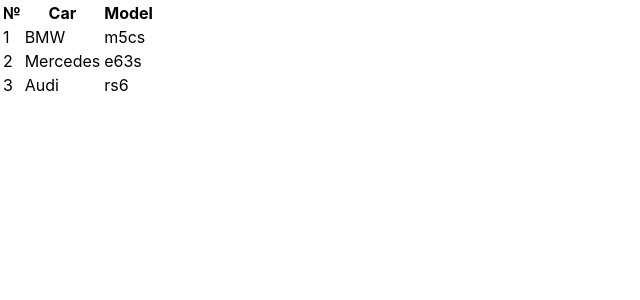
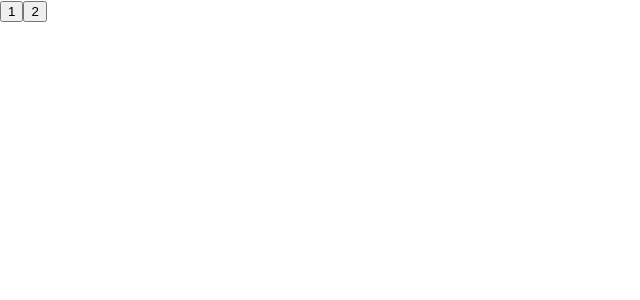
Before and after one commit to VladimirSimonenko1986/microtaski, a React (Create React App) app: page / in a window 1280 px wide. Shown: the top 300 px of the page, without its empty margins (0-640 px from the left). Built offline with nearby package versions, Linux system fonts and the light colour scheme.

Commit message:
lesson button-1

```diff
--- a/src/App.tsx
+++ b/src/App.tsx
@@ -1,18 +1,40 @@
-import React, {useState} from 'react';
+import React, {MouseEvent} from 'react';
 import logo from './logo.svg';
 import './App.css';
-import {NewComponent} from "./NewComponent";
+import {NewComponent, topCars} from "./NewComponent";
 
 
 function App() {
-    const topCars = [
-        {manufacturer:'BMW', model:'m5cs'},
-        {manufacturer:'Mercedes', model:'e63s'},
-        {manufacturer:'Audi', model:'rs6'}
-    ]
+
+    // const myFirstSubscriber=(event: MouseEvent<HTMLButtonElement>)=> {
+    //     console.log('Hello i am Vasya!')
+    // }
+    // const mySecondSubscriber=()=> {
+    //     console.log('Hello i am Ivan!')
+    // }
+
+    // const onClickHandler = (name: string) => {
+    //     console.log(name);
+    // }
+
+    const foo1=()=>{
+        console.log(100200)
+    }
+
+    const foo2=(num: number)=>{
+        console.log(num)
+    }
+
     return (
         <>
-           <NewComponent topCars={topCars}/>
+            {/*<NewComponent topCars={topCars}/>*/}
+
+            {/*<button onClick={(event: MouseEvent<HTMLButtonElement>)=>onClickHandler('Vasya')}>MyYouTubeChannel-1</button>*/}
+            {/*<button onClick={(event: MouseEvent<HTMLButtonElement>)=>onClickHandler('Ivan')}>MyYouTubeChannel-2</button>*/}
+            {/*<button onClick={()=>onClickHandler('some info')}>MyYouTubeChannel-2</button>*/}
+
+            <button onClick={foo1}>1</button>
+            <button onClick={()=>foo2(100200)}>2</button>
         </>
     );
 }
--- a/src/NewComponent.tsx
+++ b/src/NewComponent.tsx
@@ -9,18 +9,26 @@
     model: string
 }
 
+export const topCars = [
+    {manufacturer: 'BMW', model: 'm5cs'},
+    {manufacturer: 'Mercedes', model: 'e63s'},
+    {manufacturer: 'Audi', model: 'rs6'}
+]
+
+
 export const NewComponent = (props: TopCarsType) => {
+
     return (
         <table>
-<thead>
+            <thead>
             <tr>
                 <th>№</th>
                 <th>Car</th>
                 <th>Model</th>
             </tr>
-</thead>
+            </thead>
             <tbody>
-            {props.topCars.map((car, index )=> {
+            {props.topCars.map((car, index) => {
                 return (
                     <tr>
                         <td>{index + 1}</td>
@@ -29,12 +37,7 @@
                     </tr>
                 )
             })}
-
-
-        </tbody>
+            </tbody>
         </table>
-
-
-
-            )
-            }
+    )
+}
```
